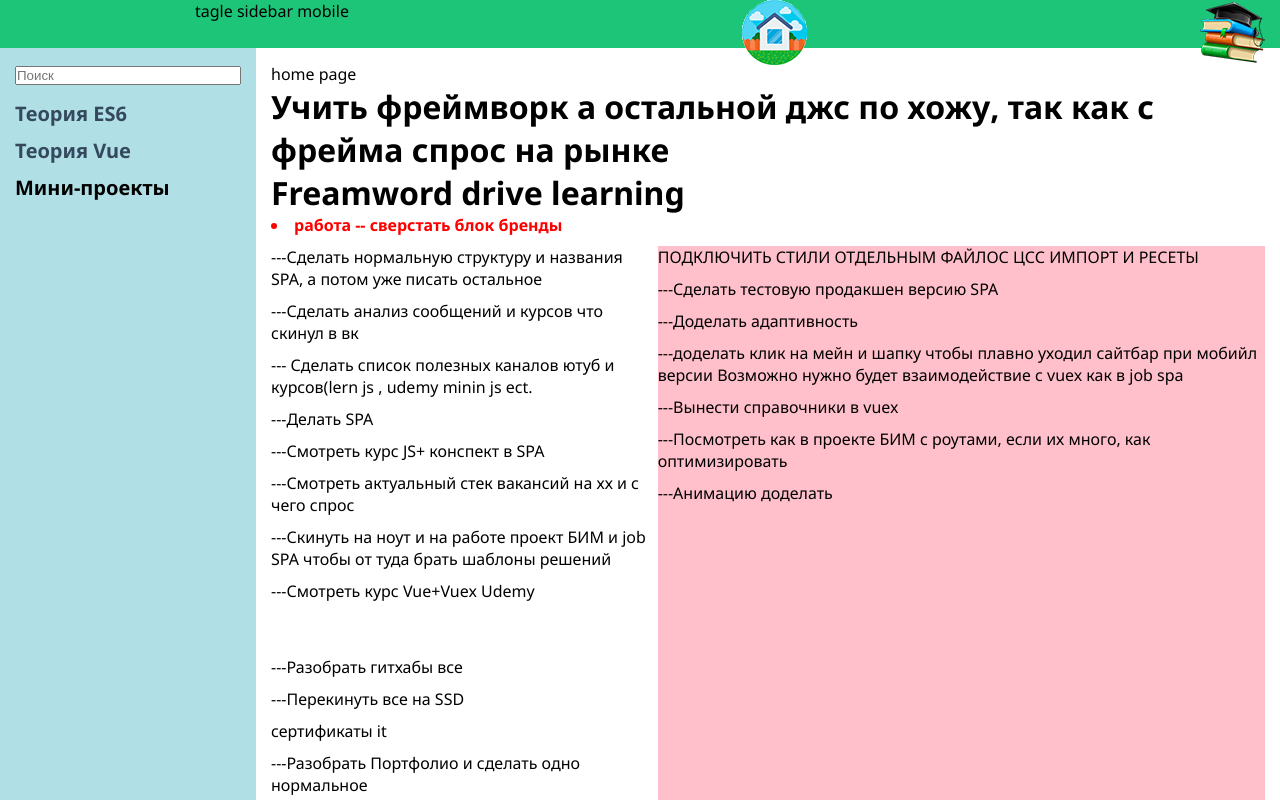
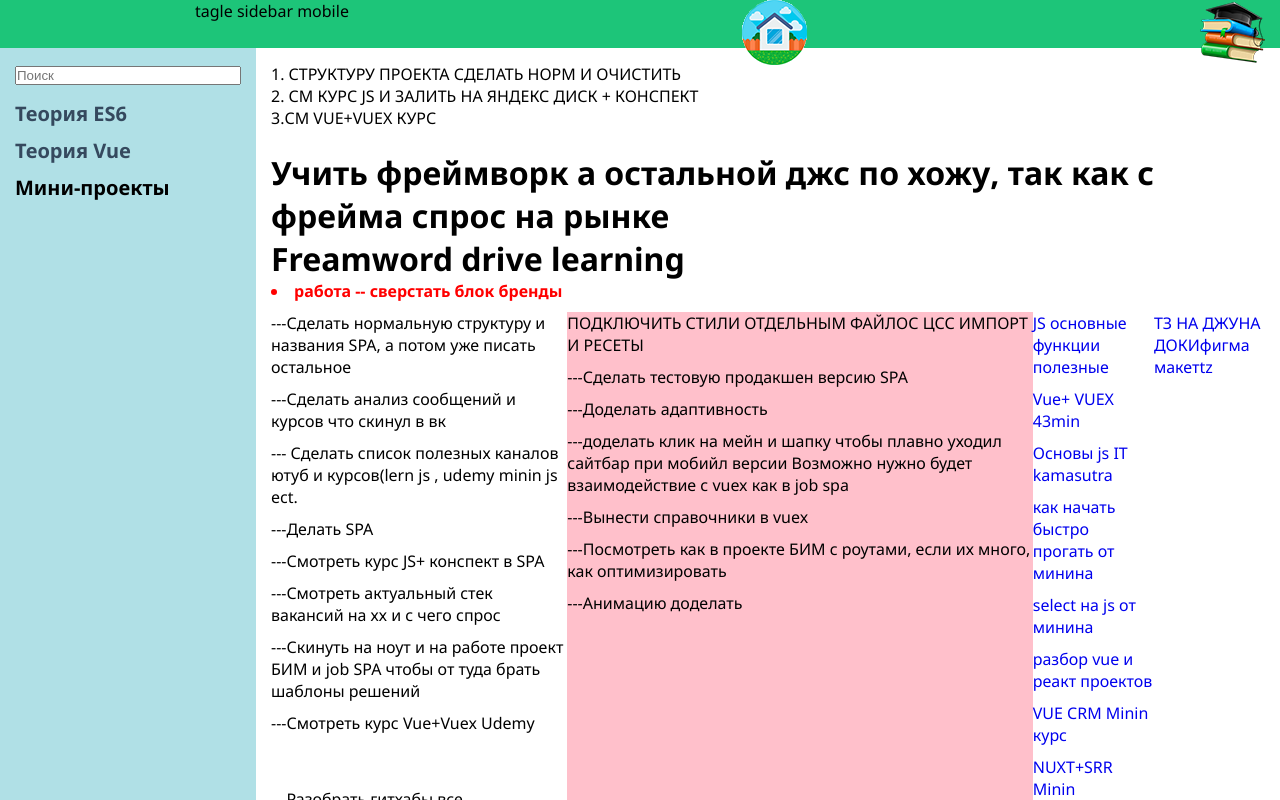
Before and after one commit to cossack-don/textbook, a Vue app: page / in a window 1280 px wide. Built offline with nearby package versions, Linux system fonts and the light colour scheme.

Commit message:
add vuex 3 files and add list links video test

```diff
--- a/src/store/index.js
+++ b/src/store/index.js
@@ -6,6 +6,8 @@ import theoryJs from "./arrayTeory/arrayNameTheoryJs";
 import theoryVue from "./arrayTeory/arrayNameTheoryVue";
 import MiniProjects from "./arrayTeory/arrayNameMiniProjects";
 
+// файл по импорту ссылок с видео курсов и ютуб ссылок
+import urlsVideo from "./urlsVideoContent"
 Vue.use(Vuex);
 
 export default new Vuex.Store({
@@ -13,6 +15,8 @@ export default new Vuex.Store({
         theoryJs,
         theoryVue,
         MiniProjects,
+        // ссылки на видео контент,курсы,ютуб
+        urlsVideo
     },
 
     // вывод одного тестового справочника, нужно тестить
--- /dev/null
+++ b/src/store/urlsVideoContent.js
@@ -0,0 +1,158 @@
+export default {
+    arrayUrlsVideoContent: [
+        {
+            url:'https://www.youtube.com/user/megamichey85',
+            nameContent:'JS основные функции полезные'
+        },
+        {
+            url:'https://www.youtube.com/watch?v=eEF6Szpda9g&feature=emb_logo',
+            nameContent:'Vue+ VUEX 43min'
+        },
+        {
+            url:'https://www.youtube.com/playlist?list=PLcvhF2Wqh7DPD5sRK3lw4bjBsKdgY2bPi',
+            nameContent:'Основы js IT kamasutra'
+        },
+        {
+            url:'https://www.youtube.com/watch?v=Hn4tRC6NSzI&feature=share',
+            nameContent:'как начать быстро прогать от минина'
+        },
+        {
+            url:'https://www.youtube.com/watch?v=35va4OY7Y1c&feature=emb_logo',
+            nameContent:'select на js от минина'
+        },
+        {
+            url:'https://www.youtube.com/watch?v=0JirPtDAZvw&feature=emb_logo',
+            nameContent:'разбор vue и реакт проектов'
+        },
+        {
+            url:'https://www.youtube.com/watch?v=Pm2aASoksJU&feature=emb_logo',
+            nameContent:'VUE CRM Minin курс'
+        },
+        {
+            url:'https://www.youtube.com/watch?v=lm9olMCRCIc&feature=share',
+            nameContent:'NUXT+SRR Minin'
+        },
+        {
+            url:'https://www.youtube.com/watch?v=cz4rMkmj4kQ&feature=share',
+            nameContent:'SPA НА ЧИСТОМ JS'
+        },
+        {
+            url:'https://arutyunov.me/blog/vue/26-sovetov-dlya-vue-razrabotchikov/',
+            nameContent:'Полезные советы кто начинает с VUE'
+        },
+        {
+            url:'https://www.youtube.com/watch?v=0gjH9CXHPkk&feature=emb_logo',
+            nameContent:'Vue уроки'
+        },
+        {
+            url:'https://www.youtube.com/watch?v=p059z-0JTFg&feature=emb_logo',
+            nameContent:'Vue 2021 MININ'
+        },
+        {
+            url:'https://www.youtube.com/watch?v=gV6eobXisYU&feature=emb_logo',
+            nameContent:'Собес на фронта'
+        },
+        {
+            url:'https://www.youtube.com/watch?v=c3yDiVRJ0n0&feature=emb_logo',
+            nameContent:'Лаврик VUE'
+        },
+        {
+            url:'https://www.youtube.com/watch?v=f_oFy0vl7x0&feature=share',
+            nameContent:'Лаврик Vue 3'
+        },
+        {
+            url:'https://www.youtube.com/watch?v=mqsXRxWvR3o&feature=share',
+            nameContent:'Vue практика'
+        },
+        {
+            url:'https://www.youtube.com/watch?v=ZqgiuPt5QZo&feature=emb_logo',
+            nameContent:'Vue практика'
+        },
+        {
+            url:'https://www.youtube.com/watch?v=rncY1tlWShM&feature=share',
+            nameContent:'Vue теория анг'
+        },
+        {
+            url:'https://www.youtube.com/watch?v=PGnNVW5n-3g&feature=share',
+            nameContent:'web dev youtob kanal'
+        },
+        {
+            url:'https://www.youtube.com/playlist?list=PLNkWIWHIRwMGLJXugVvdK7i8UagGQNaXD',
+            nameContent:'ES6 ТЕОРИЯ'
+        },
+        {
+            url:'https://www.youtube.com/playlist?list=PLNkWIWHIRwMH7ahn9uvvc5PG3o1tLscgB',
+            nameContent:'Vue теория'
+        },
+        {
+            url:'https://www.youtube.com/playlist?list=PLNkWIWHIRwMHKLotIS_d-wyj00pg0AnUg',
+            nameContent:'web dev js'
+        },
+        {
+            url:'https://www.youtube.com/watch?v=rSyFM2FANtk&feature=share',
+            nameContent:'vue refs'
+        },
+        {
+            url:'https://www.youtube.com/watch?v=C0mf4nyRKx8&feature=share',
+            nameContent:'vue slot'
+        },
+        {
+            url:'https://www.youtube.com/watch?v=oLZuCGuAnsM&feature=share',
+            nameContent:'чек лист для джуна фронта'
+        },
+        {
+            url:'',
+            nameContent:'Udemi Vue+Vuex курс смотреть'
+        },
+        {
+            url:'',
+            nameContent:'Minin CRM'
+        },
+        {
+            url:'',
+            nameContent:'JAVASCRIPT И СКРИПТЫ VUE'
+        },
+        {
+            url:'',
+            nameContent:'lern js'
+        },
+        {
+            url:'',
+            nameContent:'точка.dev youtob'
+        },
+        {
+            url:'',
+            nameContent:'Лаврик'
+        },
+        {
+            url:'',
+            nameContent:'to code vue курс'
+        },
+        {
+            url:'',
+            nameContent:'lern tugether progr youtobe'
+        },
+        {
+            url:'',
+            nameContent:'go frontend youtobe'
+        },
+        {
+            url:'https://metanit.com/web/vuejs/8.2.php',
+            nameContent:'Vue практика'
+        },
+        {
+            url:'http://falbar.ru/article/kak-ispolzovat-routing-v-vue-dlya-sozdaniya-xoroshego-polzovatelskogo-interfejsa',
+            nameContent:'вью статья'
+        },
+        {
+            url:'',
+            nameContent:'Димыч камасутра айти'
+        },
+        {
+            url:'https://webdevkin.ru/posts/frontend/adminka-vue-8-vuex-practice',
+            nameContent:'вью практика'
+        },
+
+
+    ],
+}
--- a/src/views/Home.vue
+++ b/src/views/Home.vue
@@ -1,5 +1,10 @@
 <template>
-  <div>home page
+  <div>
+    1. СТРУКТУРУ ПРОЕКТА СДЕЛАТЬ НОРМ И ОЧИСТИТЬ <br>
+    2. СМ КУРС JS И ЗАЛИТЬ НА ЯНДЕКС ДИСК + КОНСПЕКТ
+    <br>
+    3.СМ VUE+VUEX КУРС
+    <br><br>
 <h1>Учить фреймворк а остальной джс по хожу, так как с фрейма спрос на рынке</h1>
 <h1>Freamword drive learning</h1>
 <li style="color:red; font-weight:bold">работа -- сверстать блок бренды</li>
@@ -43,17 +48,19 @@
     <li>---Анимацию доделать</li>
   </ul>
 <!--  -->
-    <!-- <ul>
+    <ul>
 
 
 
-    <li>---</li>
-    <li>---</li>
-    <li>---</li>
-    <li>---</li>
-  </ul> -->
+    <li v-for="(item,index) in video" :key="index"><a :href="item.url" target="_blank">{{item.nameContent}}</a></li>
 
+  </ul>
 
+<div>
+  <a href="https://vk.com/doc43471214_580412033?hash=835031fea6b1191794&dl=d6ca56282167aecbf7">ТЗ НА ДЖУНА ДОКИ</a>
+  <a href="https://www.figma.com/file/k1eyyiHvBq73LMlj9dBpwX/PML_Test_task_for_Junior_Frontend-(18.12)?node-id=1%3A1636">фигма макет</a>
+  <a href="https://www.notion.so/Junior-Frontend-developer-aeeb4eac55634e11a855ae294fbe4404">tz</a>
+</div>
 
 </div>
 
@@ -77,23 +84,15 @@
 <!--  -->
 <!--  -->
 
-      <p>https://metanit.com/web/vuejs/8.2.php
+      <p>
 
-https://www.youtube.com/watch?v=rqB7jRunukw
 
-https://webdevkin.ru/posts/frontend/adminka-vue-8-vuex-practice
-
-Димыч см ютуб калан реакл камасутра
-
-http://falbar.ru/article/kak-ispolzovat-routing-v-vue-dlya-sozdaniya-xoroshego-polzovatelskogo-interfejsa
-
-https://www.youtube.com/watch?v=Xd_rxScxRWs
 
 .split(' ').join('-')
 split осуществляет разбиение строки в массив по указанному разделителю.
  join объединяет элементы массива в строку с указанным разделителем (он будет вставлен между элементами массива</p>
 
-  тз https://www.notion.so/Junior-Frontend-developer-aeeb4eac55634e11a855ae294fbe4404
+
 
   посмотреть bim проекты как выносить роуты на компоненты
   <!--Добавление нового файла или страницы   -->
@@ -107,6 +106,12 @@ split осуществляет разбиение строки в массив
 
 <script>
 export default {
+  computed: {
+    video() {
+            return this.$store.state.urlsVideo.arrayUrlsVideoContent
+      console.log(this.$store.state.urlsVideo.arrayUrlsVideoContent)
+    }
+  }
 
 }
 </script>
```
